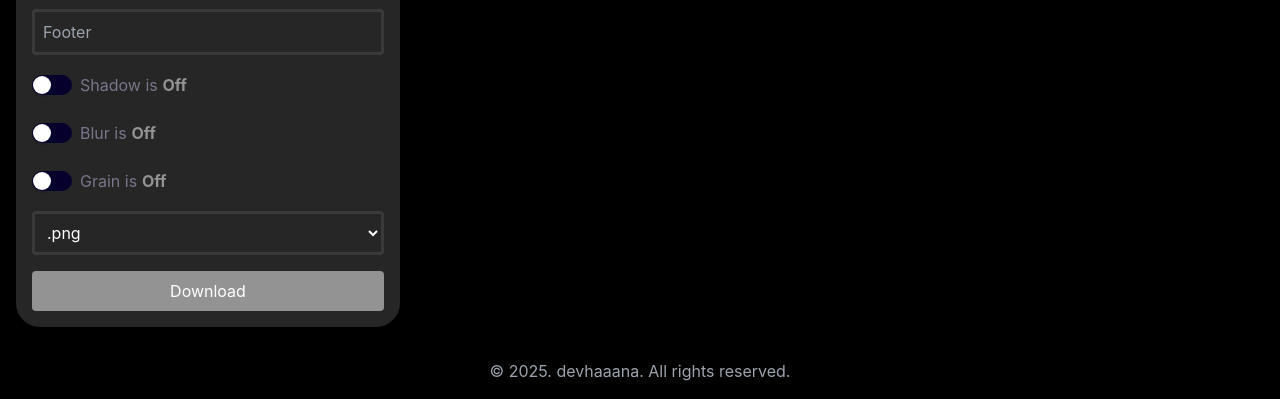
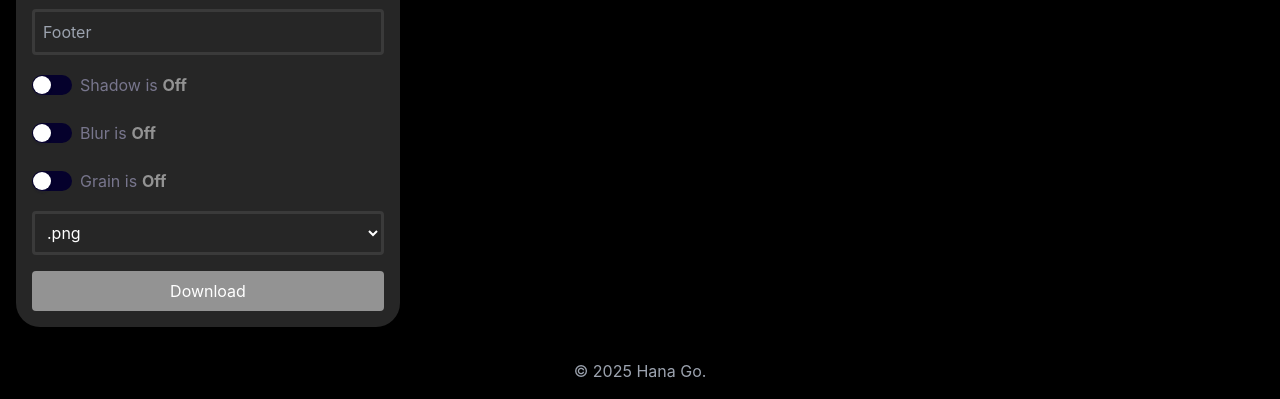
Before and after one commit to devhaaana/covify, a website: page public/index.html in a window 1280 px wide. Shown: the part 819-1218 px from the top of the page. Drawn offline with nearby package versions, Linux system fonts and the light colour scheme; a web font is replaced by a local one.

Commit message:
[Fix] Correct copyright notice for MIT License compliance

```diff
--- a/public/index.html
+++ b/public/index.html
@@ -161,7 +161,7 @@
 	</container>
 
 	<footer id="copyright">
-		© 2025. <a href="https://github.com/devhaaana" target="_blank" rel="noopener noreferrer">devhaaana</a>. All rights reserved.
+		&copy; 2025 <a href="https://github.com/devhaaana" target="_blank" rel="noopener noreferrer">Hana Go</a>.
 	</footer>
 
 	<script src="/assets/js/unsplash.js"></script>
```
